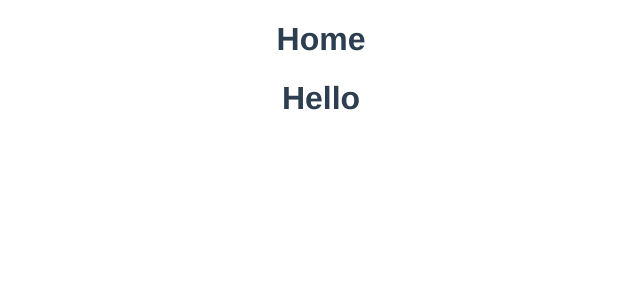
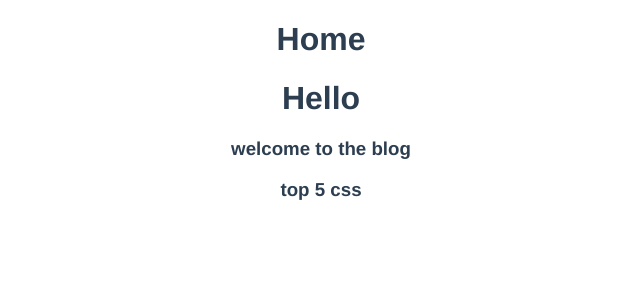
Before and after one commit to Lu-Smith/vue_blog, a Vue app: page / in a window 1280 px wide. Shown: the top 300 px of the page, without its empty margins (319-959 px from the left). Built offline with nearby package versions, Linux system fonts and the light colour scheme.

Commit message:
Updated PostList.vue

```diff
--- a/src/components/PostList.vue
+++ b/src/components/PostList.vue
@@ -1,6 +1,9 @@
 <template>
   <div class="post-list">
     <h1>Hello</h1>
+    <div v-for="post in posts" :key="post.id" >
+        <h3>{{ post.title }}</h3>
+    </div>
   </div>
 </template>
 
```
